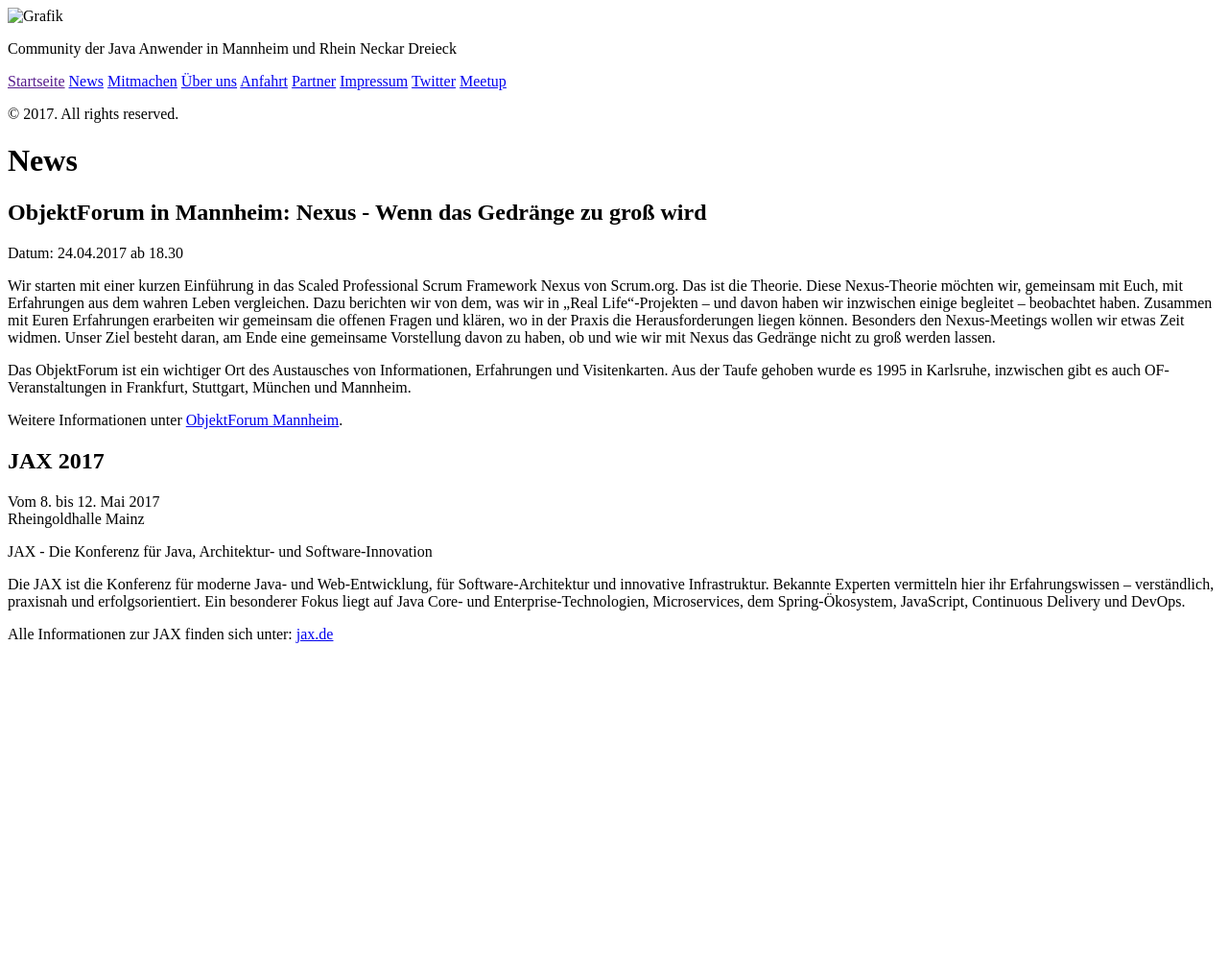
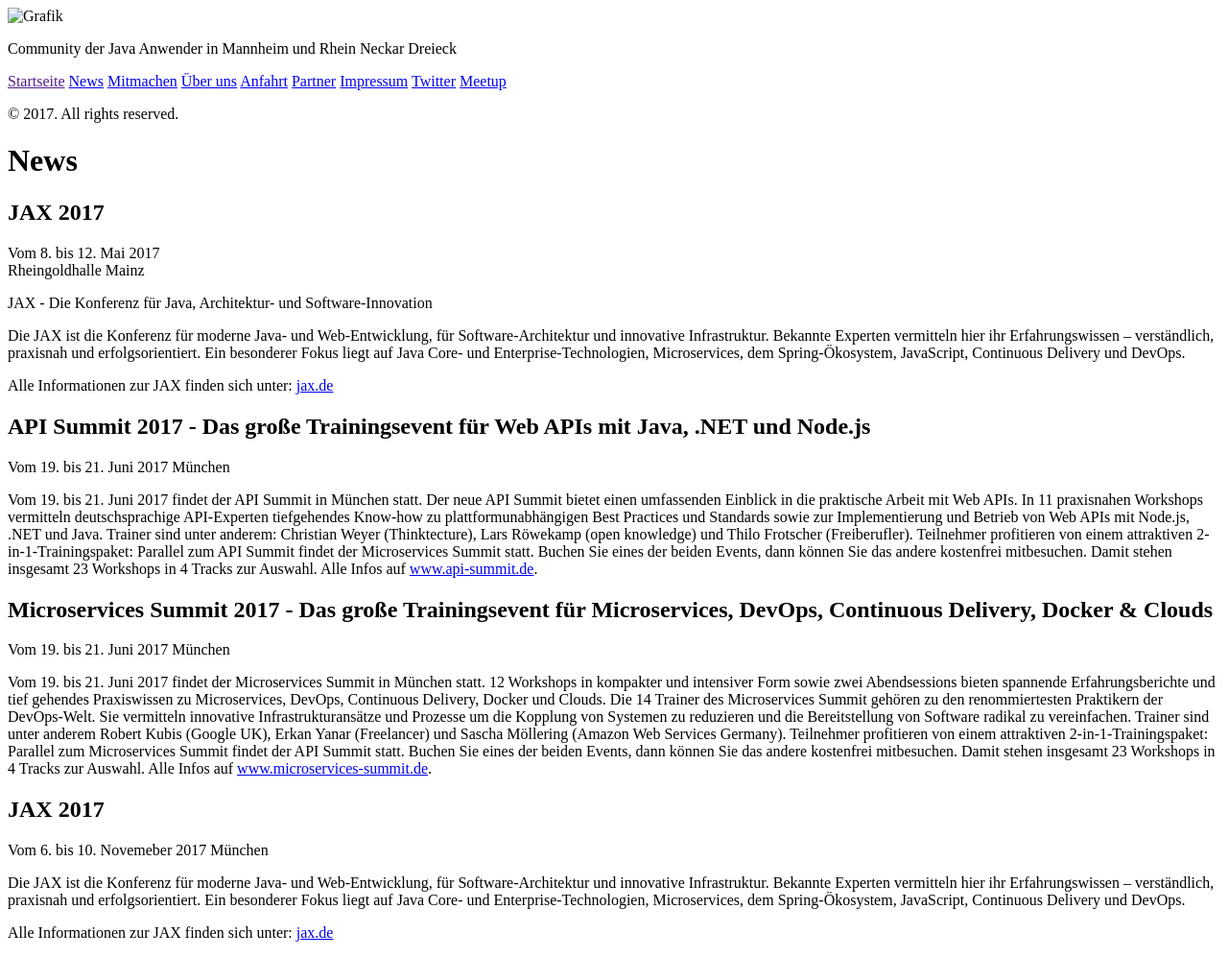
Before and after one commit to majug/majug.github.io, a Jekyll site: the page built from news.md, in a window 1280 px wide. Shown: the whole page at 96% size. Built offline with Jekyll 4.4.1, drawn with Linux system fonts in a browser that asks for light colours; before the commit the page ends 900 px from its top, so only the background shows below that.

Commit message:
Update news.md

```diff
--- a/news.md
+++ b/news.md
@@ -3,16 +3,6 @@
 title: News
 index: 1
 ---
-## ObjektForum in Mannheim: Nexus - Wenn das Gedränge zu groß wird
-
-Datum: 24.04.2017 ab 18.30
-
-Wir starten mit einer kurzen Einführung in das Scaled Professional Scrum Framework Nexus von Scrum.org. Das ist die Theorie. Diese Nexus-Theorie möchten wir, gemeinsam mit Euch, mit Erfahrungen aus dem wahren Leben vergleichen. Dazu berichten wir von dem, was wir in „Real Life“-Projekten – und davon haben wir inzwischen einige begleitet – beobachtet haben. Zusammen mit Euren Erfahrungen erarbeiten wir gemeinsam die offenen Fragen und klären, wo in der Praxis die Herausforderungen liegen können. Besonders den Nexus-Meetings wollen wir etwas Zeit widmen. Unser Ziel besteht daran, am Ende eine gemeinsame Vorstellung davon zu haben, ob und wie wir mit Nexus das Gedränge nicht zu groß werden lassen.
-
-Das ObjektForum ist ein wichtiger Ort des Austausches von Informationen, Erfahrungen und Visitenkarten. Aus der Taufe gehoben wurde es 1995 in Karlsruhe, inzwischen gibt es auch OF-Veranstaltungen in Frankfurt, Stuttgart, München und Mannheim.
-
-Weitere Informationen unter [ObjektForum Mannheim](https://www.andrena.de/event/objektforum-mannheim-263).
-
 ## JAX 2017
 
 Vom 8. bis 12. Mai 2017
@@ -23,3 +13,26 @@
 Die JAX ist die Konferenz für moderne Java- und Web-Entwicklung, für Software-Architektur und innovative Infrastruktur. Bekannte Experten vermitteln hier ihr Erfahrungswissen – verständlich, praxisnah und erfolgsorientiert. Ein besonderer Fokus liegt auf Java Core- und Enterprise-Technologien, Microservices, dem Spring-Ökosystem, JavaScript, Continuous Delivery und DevOps.
 
 Alle Informationen zur JAX finden sich unter: [jax.de](http://jax.de)
+
+## API Summit 2017 - Das große Trainingsevent für Web APIs mit Java, .NET und Node.js
+
+Vom 19. bis 21. Juni 2017
+München
+
+Vom 19. bis 21. Juni 2017 findet der API Summit in München statt. Der neue API Summit bietet einen umfassenden Einblick in die praktische Arbeit mit Web APIs. In 11 praxisnahen Workshops vermitteln deutschsprachige API-Experten tiefgehendes Know-how zu plattformunabhängigen Best Practices und Standards sowie zur Implementierung und Betrieb von Web APIs mit Node.js, .NET und Java. Trainer sind unter anderem: Christian Weyer (Thinktecture), Lars Röwekamp (open knowledge) und Thilo Frotscher (Freiberufler). Teilnehmer profitieren von einem attraktiven 2-in-1-Trainingspaket: Parallel zum API Summit findet der Microservices Summit statt. Buchen Sie eines der beiden Events, dann können Sie das andere kostenfrei mitbesuchen. Damit stehen insgesamt 23 Workshops in 4 Tracks zur Auswahl. Alle Infos auf [www.api-summit.de](https://api-summit.de/).
+
+## Microservices Summit 2017 - Das große Trainingsevent für Microservices, DevOps, Continuous Delivery, Docker & Clouds
+
+Vom 19. bis 21. Juni 2017
+München
+
+Vom 19. bis 21. Juni 2017 findet der Microservices Summit in München statt. 12 Workshops in kompakter und intensiver Form sowie zwei Abendsessions bieten spannende Erfahrungsberichte und tief gehendes Praxiswissen zu Microservices, DevOps, Continuous Delivery, Docker und Clouds. Die 14 Trainer des Microservices Summit gehören zu den renommiertesten Praktikern der DevOps-Welt. Sie vermitteln innovative Infrastrukturansätze und Prozesse um die Kopplung von Systemen zu reduzieren und die Bereitstellung von Software radikal zu vereinfachen. Trainer sind unter anderem Robert Kubis (Google UK), Erkan Yanar (Freelancer) und Sascha Möllering (Amazon Web Services Germany). Teilnehmer profitieren von einem attraktiven 2-in-1-Trainingspaket: Parallel zum Microservices Summit findet der API Summit statt. Buchen Sie eines der beiden Events, dann können Sie das andere kostenfrei mitbesuchen. Damit stehen insgesamt 23 Workshops in 4 Tracks zur Auswahl. Alle Infos auf [www.microservices-summit.de](https://microservices-summit.de/).
+
+## JAX 2017
+
+Vom 6. bis 10. Novemeber 2017
+München
+
+Die JAX ist die Konferenz für moderne Java- und Web-Entwicklung, für Software-Architektur und innovative Infrastruktur. Bekannte Experten vermitteln hier ihr Erfahrungswissen – verständlich, praxisnah und erfolgsorientiert. Ein besonderer Fokus liegt auf Java Core- und Enterprise-Technologien, Microservices, dem Spring-Ökosystem, JavaScript, Continuous Delivery und DevOps.
+
+Alle Informationen zur JAX finden sich unter: [jax.de](http://jax.de)
```
